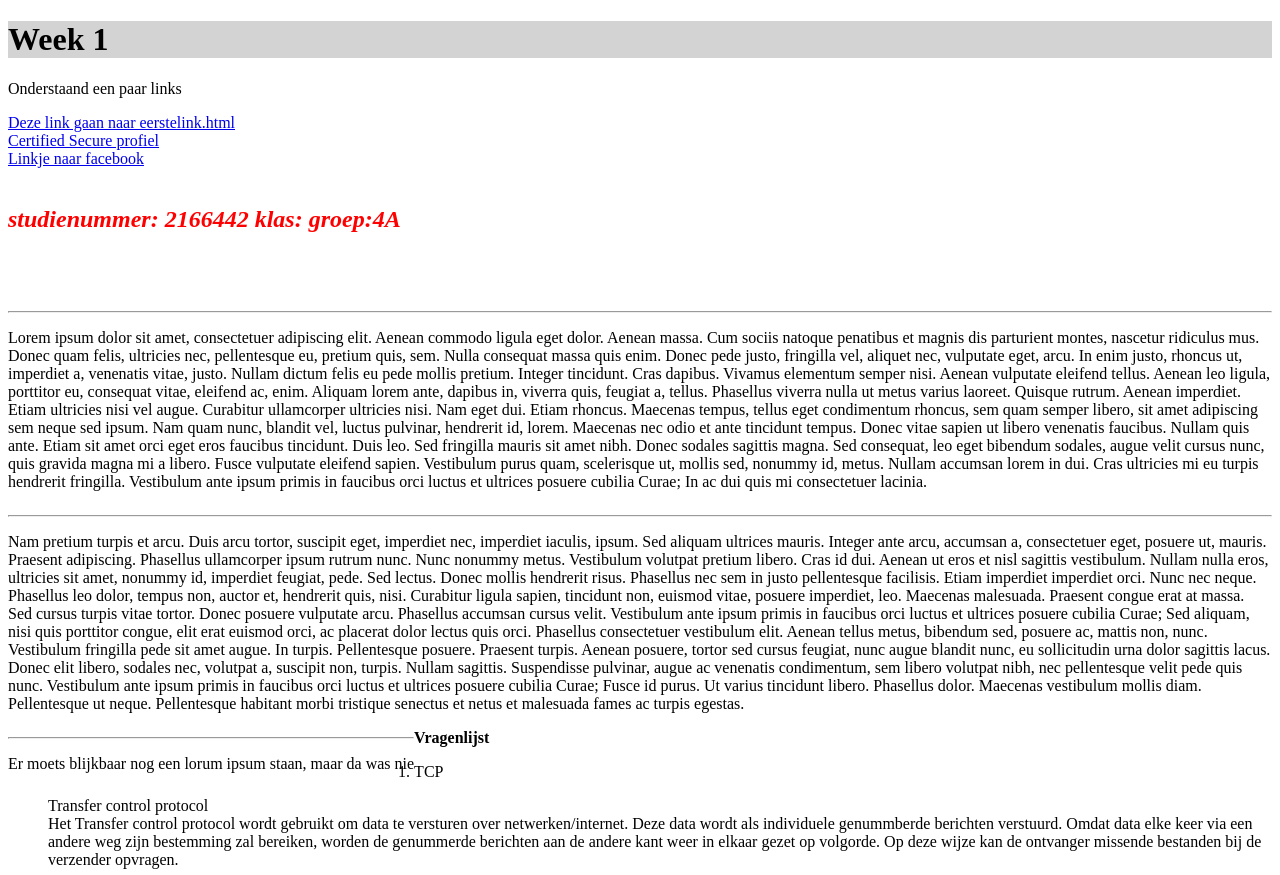
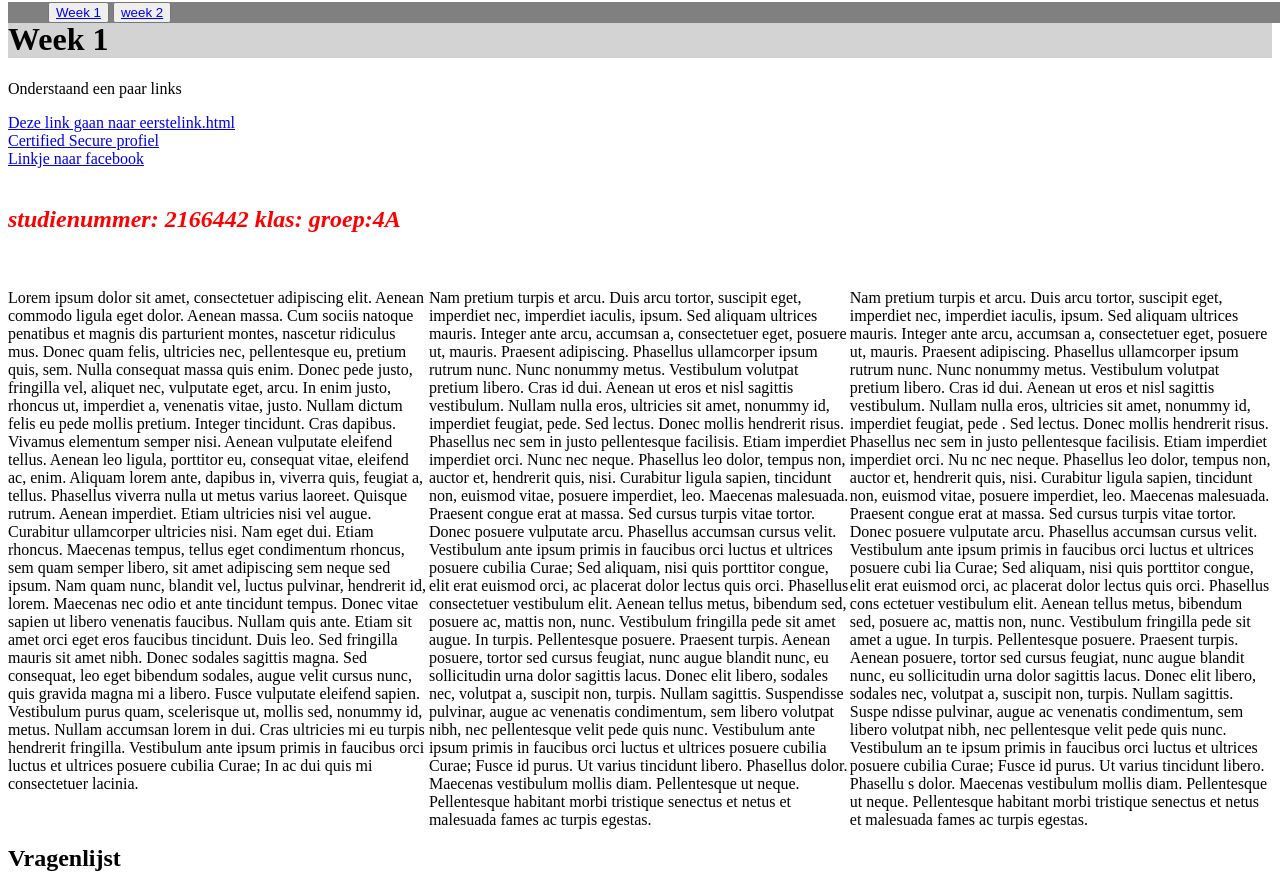
Before and after one commit to AvansProftaak/Proftaak-1-BG, a plain HTML site: page Oefening webdesign 1/index.html in a window 1280 px wide. Shown: the top 875 px of the page. Drawn offline with Linux system fonts and the light colour scheme.

Commit message:
les 2 af

```diff
--- a/Oefening webdesign 1/css/style.css
+++ b/Oefening webdesign 1/css/style.css
@@ -3,9 +3,29 @@ h1{
 }
 
 #lorem_ipsum{
-    padding-top:50px;
+    padding-top:20px
 }
 
 #lorem_ipsum .row{
     float: left;
+    width: 33.3%;
 }
+
+#menu {
+    list-style:none;
+    position: fixed;
+
+    top:0;
+    text-align: left;
+    background-color: grey;
+    width: 100%;
+    margin-top: 2px;
+  }
+
+  #menu li{
+      display: inline-block;
+  }
+
+  #menu li button:hover{
+      background-color: aquamarine;
+  }
--- a/Oefening webdesign 1/index.html
+++ b/Oefening webdesign 1/index.html
@@ -23,7 +23,7 @@
             begin css
             -->
 
-        <h1>Week 1</h1>
+        <h1 id="week 1">Week 1</h1>
             <!--wij kunnen ook in een header tag de style aanpassen-->
             <p>Onderstaand een paar links</p>
                 <!--onderstaande tags moeten gevuld worden met extra waarden-->
@@ -35,9 +35,8 @@
 
 
         <section id="lorem_ipsum">
-            <div class:"container">
+        <div class="container">
                 <div class="row">
-                    <hr /> <!--horizontale lijn-->
                     <p>
                     Lorem ipsum dolor sit amet, consectetuer adipiscing elit. Aenean commodo ligula eget dolor. Aenean massa.
                     Cum sociis natoque penatibus et magnis dis parturient montes, nascetur ridiculus mus.
@@ -62,7 +61,6 @@
                     </p>
                 </div>
                 <div class="row">
-                    <hr /> <!--horizontale lijn-->
                     <p>
                     Nam pretium turpis et arcu.
                     Duis arcu tortor, suscipit eget, imperdiet nec, imperdiet iaculis, ipsum. Sed aliquam ultrices mauris.
@@ -90,9 +88,23 @@
                     </p>
                 </div>
                 <div class="row">
-                    <hr /> <!--horizontale lijn-->
                     <p>
-                    Er moets blijkbaar nog een lorum ipsum staan, maar da was nie
+                    Nam pretium turpis et arcu. Duis arcu tortor, suscipit eget, imperdiet nec, imperdiet iaculis, ipsum.
+                     Sed aliquam ultrices mauris. Integer ante arcu, accumsan a, consectetuer eget, posuere ut, mauris.
+                      Praesent adipiscing. Phasellus ullamcorper ipsum rutrum nunc. Nunc nonummy metus. Vestibulum volutpat pretium libero.
+                       Cras id dui. Aenean ut eros et nisl sagittis vestibulum. Nullam nulla eros, ultricies sit amet, nonummy id, imperdiet feugiat, pede
+                       . Sed lectus. Donec mollis hendrerit risus. Phasellus nec sem in justo pellentesque facilisis. Etiam imperdiet imperdiet orci. Nu
+                       nc nec neque. Phasellus leo dolor, tempus non, auctor et, hendrerit quis, nisi. Curabitur ligula sapien, tincidunt non, euismod
+                        vitae, posuere imperdiet, leo. Maecenas malesuada. Praesent congue erat at massa. Sed cursus turpis vitae tortor. Donec posuere
+                         vulputate arcu. Phasellus accumsan cursus velit. Vestibulum ante ipsum primis in faucibus orci luctus et ultrices posuere cubi
+                         lia Curae; Sed aliquam, nisi quis porttitor congue, elit erat euismod orci, ac placerat dolor lectus quis orci. Phasellus cons
+                         ectetuer vestibulum elit. Aenean tellus metus, bibendum sed, posuere ac, mattis non, nunc. Vestibulum fringilla pede sit amet a
+                         ugue. In turpis. Pellentesque posuere. Praesent turpis. Aenean posuere, tortor sed cursus feugiat, nunc augue blandit nunc, eu
+                         sollicitudin urna dolor sagittis lacus. Donec elit libero, sodales nec, volutpat a, suscipit non, turpis. Nullam sagittis. Suspe
+                         ndisse pulvinar, augue ac venenatis condimentum, sem libero volutpat nibh, nec pellentesque velit pede quis nunc. Vestibulum an
+                         te ipsum primis in faucibus orci luctus et ultrices posuere cubilia Curae; Fusce id purus. Ut varius tincidunt libero. Phasellu
+                         s dolor. Maecenas vestibulum mollis diam.
+                        Pellentesque ut neque. Pellentesque habitant morbi tristique senectus et netus et malesuada fames ac turpis egestas.
                     </p>
                 </div>
             </div>
@@ -102,7 +114,7 @@
 
 
 
-            <b>Vragenlijst</b>
+        <h2 style:"text-align:left;"><b>Vragenlijst</b></h2>
         <ol>  <!--ordered list (met cijfers er voor)-->
 
             <li>TCP</li> <!--list item-->
@@ -258,7 +270,7 @@
 
         <hr style="color: red;">
 
-        <h1>week 2</h2>
+        <h1 id="week 2">week 2</h2>
 
         <b>Vragenlijst</b>
         <ol>  <!--ordered list (met cijfers er voor)-->
@@ -275,5 +287,12 @@
         </ol> <!--einde van de ordered list-->
         <br />
 
+        <h2>Links naar verschillende weken</h2>
+        <ul id="menu">
+            <li><button><a href="#week 1">Week 1 </a></button></li>
+            <li><button><a href="#anchor-name">week 2 </a></button></li>
+        </ul>
+
+
     </body>
 </html>
```
Lines whose indentation alone changed are shown as unchanged.
